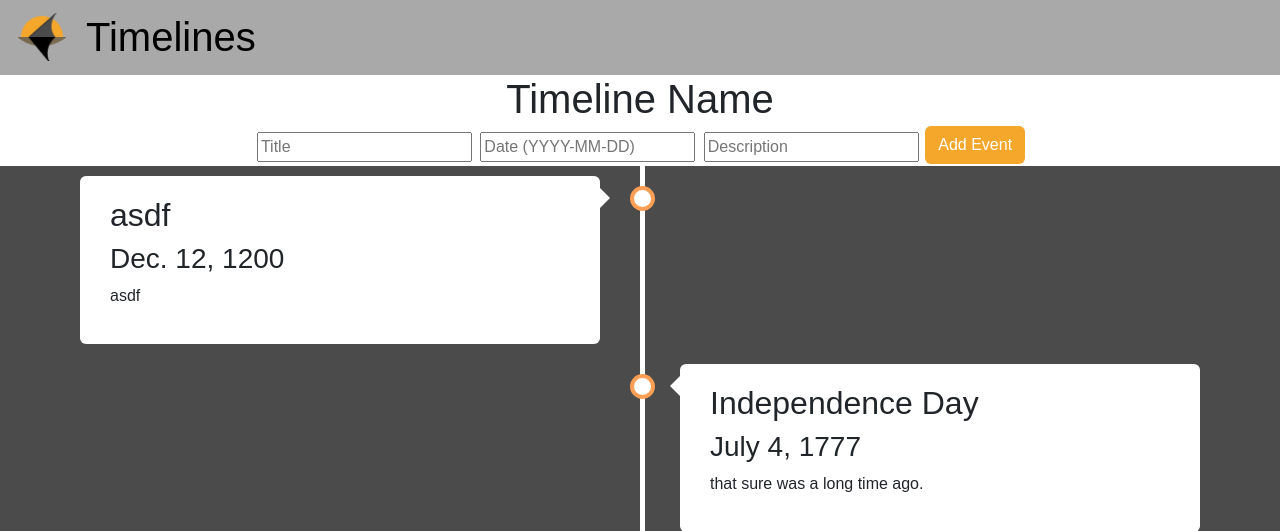
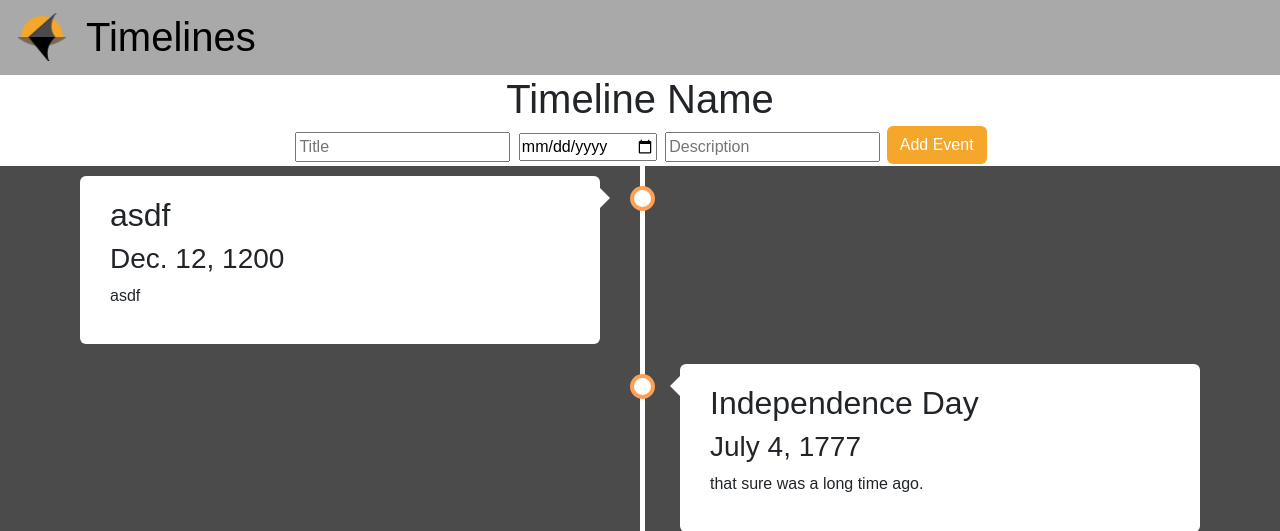
Before and after one commit to SomeGuy143/csci_313_timeline_project, a Django app: page /timeline/1/ in a window 1280 px wide. Shown: the top 531 px of the page. Run offline with Django 4.2, Linux system fonts and the light colour scheme; data comes from the database, SQL or seed files in the repository; both versions use the stored data as it was after the commit.

Commit message:
Improved the date user input field

```diff
--- a/timeline_website/timeline_app/templates/timeline_app/timeline.html
+++ b/timeline_website/timeline_app/templates/timeline_app/timeline.html
@@ -6,7 +6,7 @@
         <form method="POST" class="headerElement">
             {% csrf_token %}
             <input placeholder="Title" name ="title" type="text" class="subHeaderEntry">
-            <input placeholder="Date (YYYY-MM-DD)" name ="date" type="datetime" class="subHeaderEntry">
+            <input name ="date" type="date" class="subHeaderEntry">
             <input placeholder="Description" name ="description" type="text" class="subHeaderEntry">
             <button type="submit" class="btn btn-primary">Add Event</button>
         </form>
```
Also changed, not shown: timeline_website/db.sqlite3.
